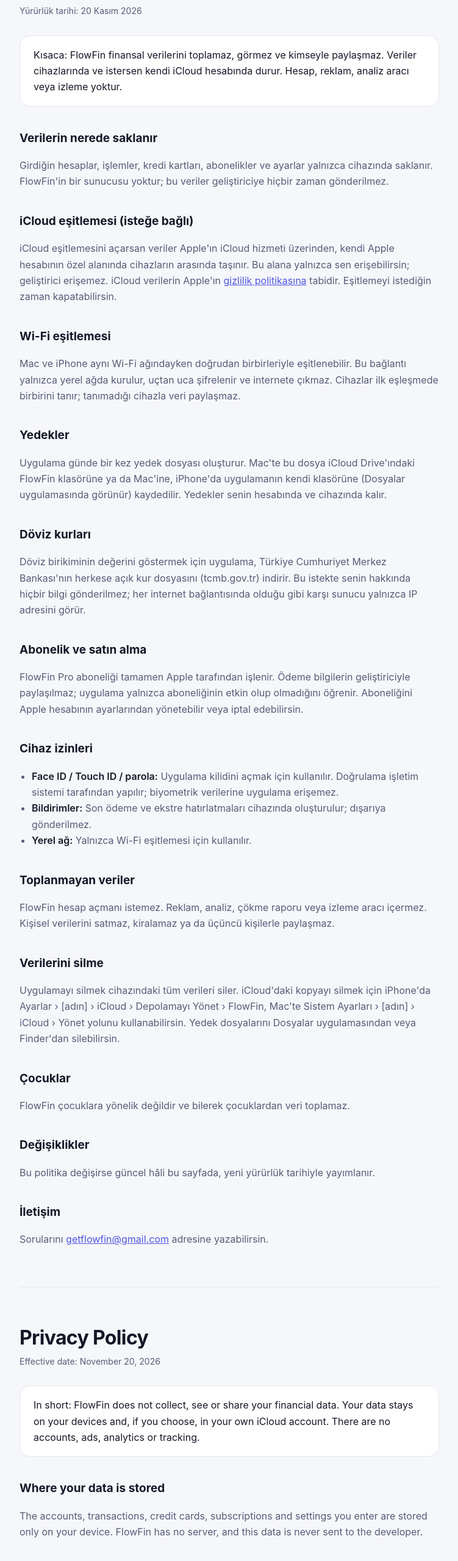
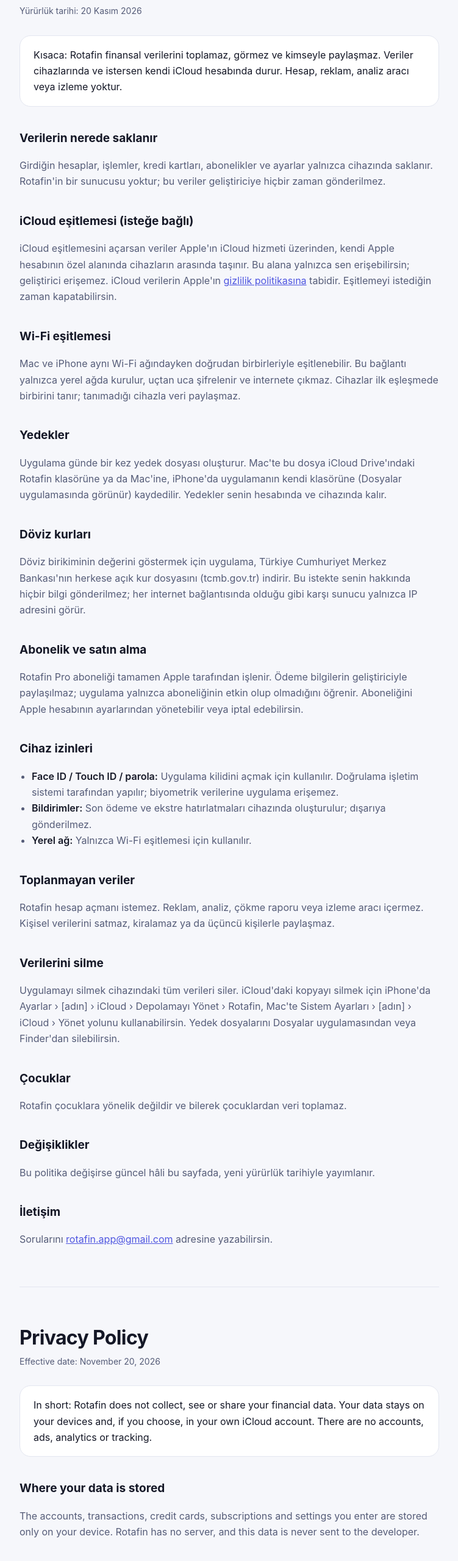
Before and after one commit to RotaFin/rotafin.github.io, a plain HTML site: page privacy.html in a window 1280 px wide. Shown: the part 230-2790 px from the top of the page at 61% size, without its empty margins (264-1015 px from the left). Drawn offline with Linux system fonts and the light colour scheme.

Commit message:
Update privacy.html

```diff
--- a/privacy.html
+++ b/privacy.html
@@ -3,7 +3,7 @@
 <head>
 <meta charset="utf-8">
 <meta name="viewport" content="width=device-width, initial-scale=1">
-<title>FlowFin – Gizlilik Politikası / Privacy Policy</title>
+<title>Rotafin – Gizlilik Politikası / Privacy Policy</title>
 <style>
 :root{--bg:#0d0f1a;--card:#161a2b;--ink:#eef0f7;--sub:#a3a9c2;--line:#262b42;--accent:#7c83ff;--lime:#c6f36b}
 @media (prefers-color-scheme: light){:root{--bg:#f6f7fb;--card:#fff;--ink:#141726;--sub:#555c78;--line:#e3e6f0;--accent:#4f56e0;--lime:#3d7a00}}
@@ -35,7 +35,7 @@ footer{margin-top:64px;font-size:13px;color:var(--sub)}
 <body>
 <main>
 <header>
-  <a class="brand" href="index.html">Flow<span>Fin</span></a>
+  <a class="brand" href="index.html">Rota<span>fin</span></a>
   <nav><a href="index.html">Destek · Support</a><a href="privacy.html" aria-current="page">Gizlilik · Privacy</a></nav>
 </header>
 
@@ -45,10 +45,10 @@ footer{margin-top:64px;font-size:13px;color:var(--sub)}
 <h1>Gizlilik Politikası</h1>
 <p class="meta">Yürürlük tarihi: 20 Kasım 2026</p>
 
-<div class="summary"><p>Kısaca: FlowFin finansal verilerini toplamaz, görmez ve kimseyle paylaşmaz. Veriler cihazlarında ve istersen kendi iCloud hesabında durur. Hesap, reklam, analiz aracı veya izleme yoktur.</p></div>
+<div class="summary"><p>Kısaca: Rotafin finansal verilerini toplamaz, görmez ve kimseyle paylaşmaz. Veriler cihazlarında ve istersen kendi iCloud hesabında durur. Hesap, reklam, analiz aracı veya izleme yoktur.</p></div>
 
 <h2>Verilerin nerede saklanır</h2>
-<p>Girdiğin hesaplar, işlemler, kredi kartları, abonelikler ve ayarlar yalnızca cihazında saklanır. FlowFin'in bir sunucusu yoktur; bu veriler geliştiriciye hiçbir zaman gönderilmez.</p>
+<p>Girdiğin hesaplar, işlemler, kredi kartları, abonelikler ve ayarlar yalnızca cihazında saklanır. Rotafin'in bir sunucusu yoktur; bu veriler geliştiriciye hiçbir zaman gönderilmez.</p>
 
 <h2>iCloud eşitlemesi (isteğe bağlı)</h2>
 <p>iCloud eşitlemesini açarsan veriler Apple'ın iCloud hizmeti üzerinden, kendi Apple hesabının özel alanında cihazların arasında taşınır. Bu alana yalnızca sen erişebilirsin; geliştirici erişemez. iCloud verilerin Apple'ın <a href="https://www.apple.com/legal/privacy/">gizlilik politikasına</a> tabidir. Eşitlemeyi istediğin zaman kapatabilirsin.</p>
@@ -57,13 +57,13 @@ footer{margin-top:64px;font-size:13px;color:var(--sub)}
 <p>Mac ve iPhone aynı Wi-Fi ağındayken doğrudan birbirleriyle eşitlenebilir. Bu bağlantı yalnızca yerel ağda kurulur, uçtan uca şifrelenir ve internete çıkmaz. Cihazlar ilk eşleşmede birbirini tanır; tanımadığı cihazla veri paylaşmaz.</p>
 
 <h2>Yedekler</h2>
-<p>Uygulama günde bir kez yedek dosyası oluşturur. Mac'te bu dosya iCloud Drive'ındaki FlowFin klasörüne ya da Mac'ine, iPhone'da uygulamanın kendi klasörüne (Dosyalar uygulamasında görünür) kaydedilir. Yedekler senin hesabında ve cihazında kalır.</p>
+<p>Uygulama günde bir kez yedek dosyası oluşturur. Mac'te bu dosya iCloud Drive'ındaki Rotafin klasörüne ya da Mac'ine, iPhone'da uygulamanın kendi klasörüne (Dosyalar uygulamasında görünür) kaydedilir. Yedekler senin hesabında ve cihazında kalır.</p>
 
 <h2>Döviz kurları</h2>
 <p>Döviz birikiminin değerini göstermek için uygulama, Türkiye Cumhuriyet Merkez Bankası'nın herkese açık kur dosyasını (tcmb.gov.tr) indirir. Bu istekte senin hakkında hiçbir bilgi gönderilmez; her internet bağlantısında olduğu gibi karşı sunucu yalnızca IP adresini görür.</p>
 
 <h2>Abonelik ve satın alma</h2>
-<p>FlowFin Pro aboneliği tamamen Apple tarafından işlenir. Ödeme bilgilerin geliştiriciyle paylaşılmaz; uygulama yalnızca aboneliğinin etkin olup olmadığını öğrenir. Aboneliğini Apple hesabının ayarlarından yönetebilir veya iptal edebilirsin.</p>
+<p>Rotafin Pro aboneliği tamamen Apple tarafından işlenir. Ödeme bilgilerin geliştiriciyle paylaşılmaz; uygulama yalnızca aboneliğinin etkin olup olmadığını öğrenir. Aboneliğini Apple hesabının ayarlarından yönetebilir veya iptal edebilirsin.</p>
 
 <h2>Cihaz izinleri</h2>
 <ul>
@@ -73,19 +73,19 @@ footer{margin-top:64px;font-size:13px;color:var(--sub)}
 </ul>
 
 <h2>Toplanmayan veriler</h2>
-<p>FlowFin hesap açmanı istemez. Reklam, analiz, çökme raporu veya izleme aracı içermez. Kişisel verilerini satmaz, kiralamaz ya da üçüncü kişilerle paylaşmaz.</p>
+<p>Rotafin hesap açmanı istemez. Reklam, analiz, çökme raporu veya izleme aracı içermez. Kişisel verilerini satmaz, kiralamaz ya da üçüncü kişilerle paylaşmaz.</p>
 
 <h2>Verilerini silme</h2>
-<p>Uygulamayı silmek cihazındaki tüm verileri siler. iCloud'daki kopyayı silmek için iPhone'da Ayarlar › [adın] › iCloud › Depolamayı Yönet › FlowFin, Mac'te Sistem Ayarları › [adın] › iCloud › Yönet yolunu kullanabilirsin. Yedek dosyalarını Dosyalar uygulamasından veya Finder'dan silebilirsin.</p>
+<p>Uygulamayı silmek cihazındaki tüm verileri siler. iCloud'daki kopyayı silmek için iPhone'da Ayarlar › [adın] › iCloud › Depolamayı Yönet › Rotafin, Mac'te Sistem Ayarları › [adın] › iCloud › Yönet yolunu kullanabilirsin. Yedek dosyalarını Dosyalar uygulamasından veya Finder'dan silebilirsin.</p>
 
 <h2>Çocuklar</h2>
-<p>FlowFin çocuklara yönelik değildir ve bilerek çocuklardan veri toplamaz.</p>
+<p>Rotafin çocuklara yönelik değildir ve bilerek çocuklardan veri toplamaz.</p>
 
 <h2>Değişiklikler</h2>
 <p>Bu politika değişirse güncel hâli bu sayfada, yeni yürürlük tarihiyle yayımlanır.</p>
 
 <h2>İletişim</h2>
-<p>Sorularını <a href="mailto:getflowfin@gmail.com">getflowfin@gmail.com</a> adresine yazabilirsin.</p>
+<p>Sorularını <a href="mailto:rotafin.app@gmail.com">rotafin.app@gmail.com</a> adresine yazabilirsin.</p>
 </section>
 
 <hr>
@@ -94,10 +94,10 @@ footer{margin-top:64px;font-size:13px;color:var(--sub)}
 <h1>Privacy Policy</h1>
 <p class="meta">Effective date: November 20, 2026</p>
 
-<div class="summary"><p>In short: FlowFin does not collect, see or share your financial data. Your data stays on your devices and, if you choose, in your own iCloud account. There are no accounts, ads, analytics or tracking.</p></div>
+<div class="summary"><p>In short: Rotafin does not collect, see or share your financial data. Your data stays on your devices and, if you choose, in your own iCloud account. There are no accounts, ads, analytics or tracking.</p></div>
 
 <h2>Where your data is stored</h2>
-<p>The accounts, transactions, credit cards, subscriptions and settings you enter are stored only on your device. FlowFin has no server, and this data is never sent to the developer.</p>
+<p>The accounts, transactions, credit cards, subscriptions and settings you enter are stored only on your device. Rotafin has no server, and this data is never sent to the developer.</p>
 
 <h2>iCloud sync (optional)</h2>
 <p>If you turn on iCloud sync, your data moves between your devices through Apple's iCloud service, in the private area of your own Apple Account. Only you can access it; the developer cannot. iCloud data is covered by Apple's <a href="https://www.apple.com/legal/privacy/">privacy policy</a>. You can turn sync off at any time.</p>
@@ -106,13 +106,13 @@ footer{margin-top:64px;font-size:13px;color:var(--sub)}
 <p>When your Mac and iPhone are on the same Wi-Fi network, they can sync directly with each other. This connection stays on your local network, is end-to-end encrypted and never goes over the internet. Devices recognize each other after the first pairing and do not share data with unknown devices.</p>
 
 <h2>Backups</h2>
-<p>The app creates a backup file once a day. On Mac it is saved to the FlowFin folder in your iCloud Drive or on your Mac; on iPhone it is saved in the app's own folder (visible in the Files app). Backups stay in your account and on your devices.</p>
+<p>The app creates a backup file once a day. On Mac it is saved to the Rotafin folder in your iCloud Drive or on your Mac; on iPhone it is saved in the app's own folder (visible in the Files app). Backups stay in your account and on your devices.</p>
 
 <h2>Exchange rates</h2>
 <p>To show the value of your foreign-currency savings, the app downloads the public exchange-rate file of the Central Bank of the Republic of Türkiye (tcmb.gov.tr). No information about you is sent with this request; as with any internet connection, that server only sees your IP address.</p>
 
 <h2>Subscriptions and purchases</h2>
-<p>FlowFin Pro subscriptions are handled entirely by Apple. Your payment details are not shared with the developer; the app only learns whether your subscription is active. You can manage or cancel your subscription in your Apple Account settings.</p>
+<p>Rotafin Pro subscriptions are handled entirely by Apple. Your payment details are not shared with the developer; the app only learns whether your subscription is active. You can manage or cancel your subscription in your Apple Account settings.</p>
 
 <h2>Device permissions</h2>
 <ul>
@@ -122,22 +122,22 @@ footer{margin-top:64px;font-size:13px;color:var(--sub)}
 </ul>
 
 <h2>Data we do not collect</h2>
-<p>FlowFin does not ask you to create an account. It contains no advertising, analytics, crash-reporting or tracking tools. Your personal data is never sold, rented or shared with third parties.</p>
+<p>Rotafin does not ask you to create an account. It contains no advertising, analytics, crash-reporting or tracking tools. Your personal data is never sold, rented or shared with third parties.</p>
 
 <h2>Deleting your data</h2>
-<p>Deleting the app removes all data on that device. To delete the iCloud copy, go to Settings › [your name] › iCloud › Manage Storage › FlowFin on iPhone, or System Settings › [your name] › iCloud › Manage on Mac. You can delete backup files in the Files app or Finder.</p>
+<p>Deleting the app removes all data on that device. To delete the iCloud copy, go to Settings › [your name] › iCloud › Manage Storage › Rotafin on iPhone, or System Settings › [your name] › iCloud › Manage on Mac. You can delete backup files in the Files app or Finder.</p>
 
 <h2>Children</h2>
-<p>FlowFin is not directed at children and does not knowingly collect data from children.</p>
+<p>Rotafin is not directed at children and does not knowingly collect data from children.</p>
 
 <h2>Changes</h2>
 <p>If this policy changes, the updated version will be published on this page with a new effective date.</p>
 
 <h2>Contact</h2>
-<p>You can send questions to <a href="mailto:getflowfin@gmail.com">getflowfin@gmail.com</a>.</p>
+<p>You can send questions to <a href="mailto:rotafin.app@gmail.com">rotafin.app@gmail.com</a>.</p>
 </section>
 
-<footer>© 2026 FlowFin</footer>
+<footer>© 2026 Rotafin</footer>
 </main>
 </body>
 </html>
```
